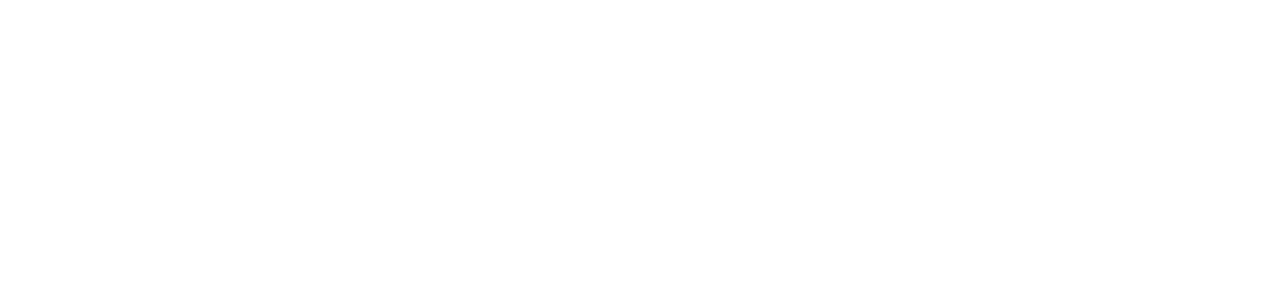
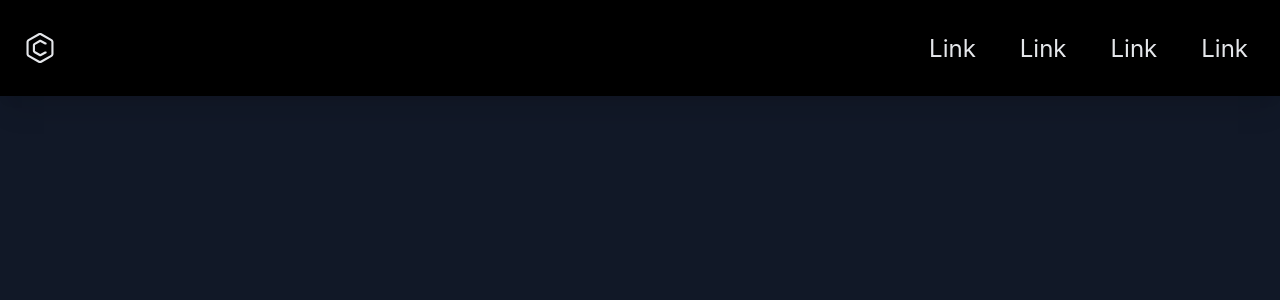
Before and after one commit to ryan-broguiere/To-Do-App, a React (Create React App) app: page / in a window 1280 px wide. Shown: the top 300 px of the page. Built offline with nearby package versions, Linux system fonts and the light colour scheme.

Commit message:
dark mode

```diff
--- a/package.json
+++ b/package.json
@@ -4,6 +4,7 @@
   "private": true,
   "dependencies": {
     "@craco/craco": "^6.4.2",
+    "@material-tailwind/react": "0.3.4",
     "@testing-library/jest-dom": "^5.15.0",
     "@testing-library/react": "^11.2.7",
     "@testing-library/user-event": "^12.8.3",
--- a/public/index.html
+++ b/public/index.html
@@ -1,5 +1,5 @@
 <!DOCTYPE html>
-<html lang="en">
+<html class="dark" lang="en">
   <head>
     <meta charset="utf-8" />
     <link rel="icon" href="%PUBLIC_URL%/favicon.ico" />
@@ -10,7 +10,8 @@
     <link rel="manifest" href="%PUBLIC_URL%/manifest.json" />
     <title>React App</title>
   </head>
-  <body>
+
+  <body class="bg-white-200 dark:bg-gray-900">
     <div id="root">
 
     </div>
--- a/src/App.js
+++ b/src/App.jsx
@@ -1,13 +1,15 @@
 import React from 'react';
+import Navbar from './components/Navbar';
 
 
 function App() {
   return (
-
     <div>
+      <Navbar/>
 
 
     </div>
+
 
   )
 }
--- /dev/null
+++ b/src/components/Navbar.jsx
@@ -0,0 +1,38 @@
+import React from 'react';
+
+function Navbar() {
+    return (
+    <header className="p-4 text-2xl dark:bg-black shadow-xl dark:text-gray-200">
+	<div className="container flex justify-between h-16 mx-auto">
+		<a href="index.html" aria-label="Back to homepage" className="flex items-center p-2">
+				<svg xmlns="http://www.w3.org/2000/svg" fill="currentColor" viewBox="0 0 32 32" className="w-8 h-8 dark:text-violet-400">
+				<path d="M27.912 7.289l-10.324-5.961c-0.455-0.268-1.002-0.425-1.588-0.425s-1.133 0.158-1.604 0.433l0.015-0.008-10.324 5.961c-0.955 0.561-1.586 1.582-1.588 2.75v11.922c0.002 1.168 0.635 2.189 1.574 2.742l0.016 0.008 10.322 5.961c0.455 0.267 1.004 0.425 1.59 0.425 0.584 0 1.131-0.158 1.602-0.433l-0.014 0.008 10.322-5.961c0.955-0.561 1.586-1.582 1.588-2.75v-11.922c-0.002-1.168-0.633-2.189-1.573-2.742zM27.383 21.961c0 0.389-0.211 0.73-0.526 0.914l-0.004 0.002-10.324 5.961c-0.152 0.088-0.334 0.142-0.53 0.142s-0.377-0.053-0.535-0.145l0.005 0.002-10.324-5.961c-0.319-0.186-0.529-0.527-0.529-0.916v-11.922c0-0.389 0.211-0.73 0.526-0.914l0.004-0.002 10.324-5.961c0.152-0.090 0.334-0.143 0.53-0.143s0.377 0.053 0.535 0.144l-0.006-0.002 10.324 5.961c0.319 0.185 0.529 0.527 0.529 0.916z"></path>
+				<path d="M22.094 19.451h-0.758c-0.188 0-0.363 0.049-0.515 0.135l0.006-0.004-4.574 2.512-5.282-3.049v-6.082l5.282-3.051 4.576 2.504c0.146 0.082 0.323 0.131 0.508 0.131h0.758c0.293 0 0.529-0.239 0.529-0.531v-0.716c0-0.2-0.11-0.373-0.271-0.463l-0.004-0.002-5.078-2.777c-0.293-0.164-0.645-0.26-1.015-0.26-0.39 0-0.756 0.106-1.070 0.289l0.010-0.006-5.281 3.049c-0.636 0.375-1.056 1.055-1.059 1.834v6.082c0 0.779 0.422 1.461 1.049 1.828l0.009 0.006 5.281 3.049c0.305 0.178 0.67 0.284 1.061 0.284 0.373 0 0.723-0.098 1.027-0.265l-0.012 0.006 5.080-2.787c0.166-0.091 0.276-0.265 0.276-0.465v-0.716c0-0.293-0.238-0.529-0.529-0.529z"></path>
+				</svg>
+		</a>
+	<ul className="items-stretch hidden space-x-3 md:flex">
+		<li className="flex">
+			<a href="/" className="flex items-center px-4 -mb-1 border-b-2 dark:border-transparent">Link</a>
+		</li>
+		<li className="flex">
+			<a href="/" className="flex items-center px-4 -mb-1 border-b-2 dark:border-transparent">Link</a>
+		</li>
+		<li className="flex">
+			<a href="/" className="flex items-center px-4 -mb-1 border-b-2 dark:border-transparent dark:text-violet-400 dark:border-violet-400">Link</a>
+		</li>
+		<li className="flex">
+			<a href="/" className="flex items-center px-4 -mb-1 border-b-2 dark:border-transparent">Link</a>
+		</li>
+	</ul>
+	<button className="flex justify-end p-4 md:hidden">
+		<svg xmlns="http://www.w3.org/2000/svg" fill="none" viewBox="0 0 24 24" stroke="currentColor" className="w-6 h-6">
+			<path strokeLinecap="round" strokeLinejoin="round" strokeWidth="2" d="M4 6h16M4 12h16M4 18h16"></path>
+		</svg>
+	</button>
+	</div>
+</header>
+
+    )
+}
+
+export default Navbar
--- /dev/null
+++ b/src/components/TodoForm.jsx
@@ -0,0 +1,13 @@
+import React, {useState} from react
+
+
+function TodoForm() {
+const [input, setInput] = useState('')
+    return (
+        <div>
+
+        </div>
+    )
+}
+
+export default TodoForm
--- /dev/null
+++ b/src/components/services.js
@@ -0,0 +1,9 @@
+import axious from 'axios';
+
+export function getTasks(){
+    return axios.get("http://localhost:4000/tasks")
+}
+
+export function addTask(task){
+    return axios.post("http://localhost:4000/add_task", task)
+}
--- a/tailwind.config.js
+++ b/tailwind.config.js
@@ -1,11 +1,13 @@
 module.exports = {
   purge: ['./src/**/*.{js,jsx,ts,tsx}', './public/index.html'],
-  darkMode: false, // or 'media' or 'class'
+  darkMode: "class", // or 'media' or 'class'
   theme: {
     extend: {},
   },
   variants: {
-    extend: {},
+    extend: {
+      textOpacity: ['dark']
+    },
   },
   plugins: [],
 }
```
Also changed, not shown: src/index.jsx (renamed from src/index.js), 1 other file (tests, documents, lock files or other folders).
